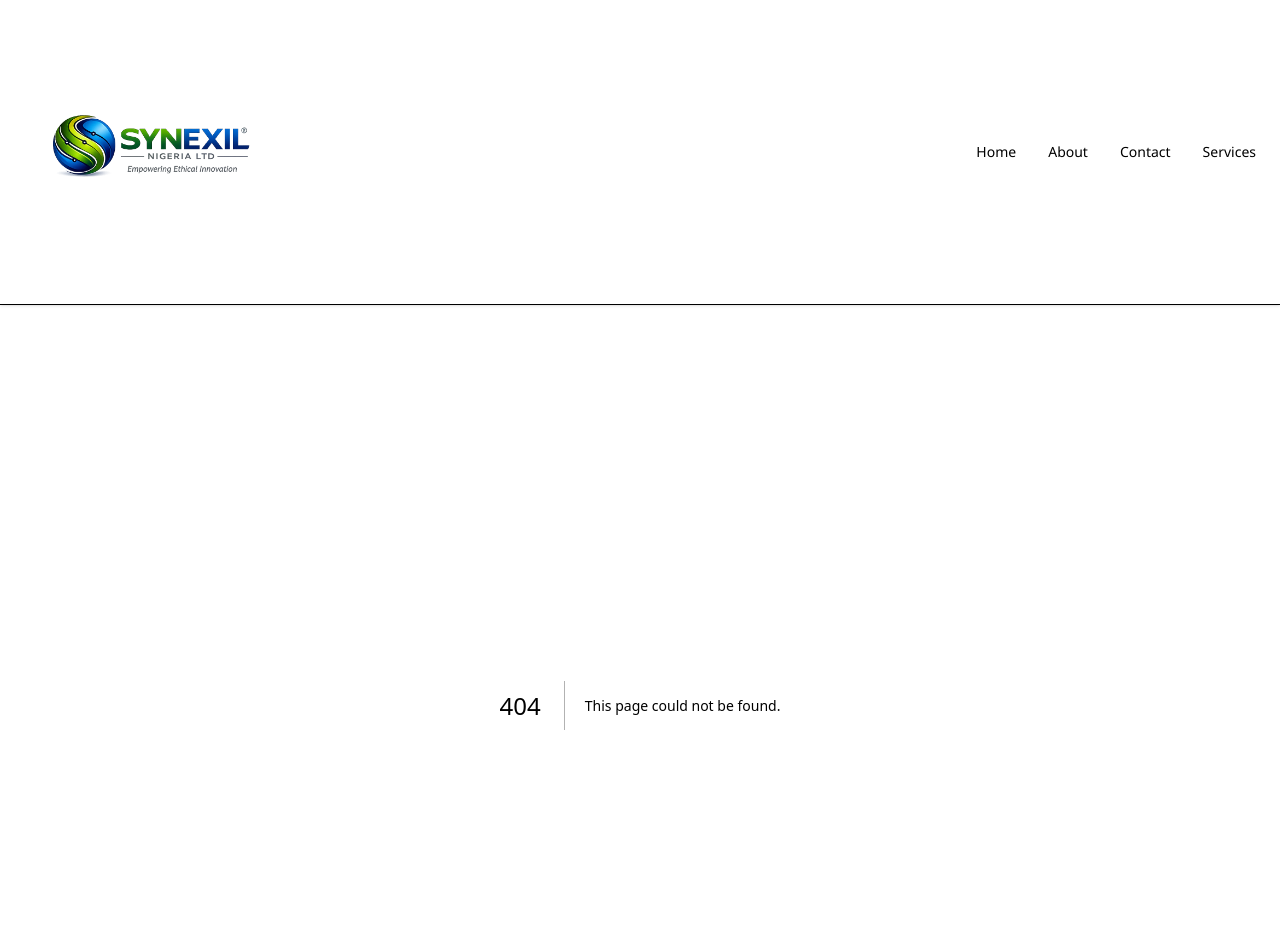
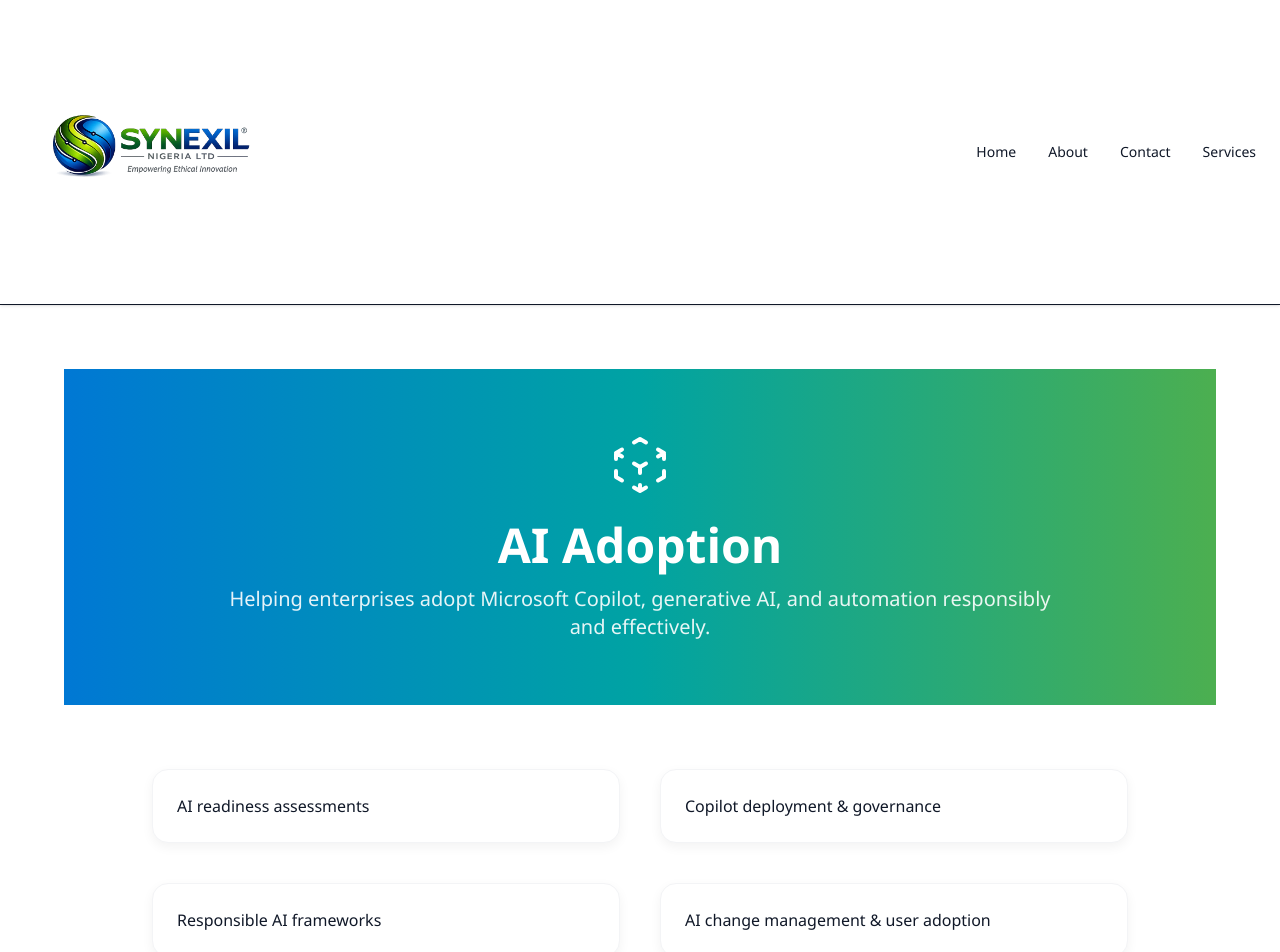
Before and after one commit to Debbiejava/synexilweb, a Next.js app: page /services/ai-adoption in a window 1280 px wide. Before the commit this address had no page. Shown: the top 952 px of the page. Built offline with nearby package versions, Linux system fonts and the light colour scheme.

Commit message:
added new service

```diff
--- /dev/null
+++ b/src/app/services/ai-adoption/page.tsx
@@ -0,0 +1,33 @@
+import {
+  CubeTransparentIcon,
+} from "@heroicons/react/24/outline";
+
+import ServiceHero from "@/components/ServiceHero";
+import ServiceFeatureList from "@/components/ServiceFeatureList";
+import ServiceCTA from "@/components/ServiceCTA";
+
+
+export default function AIAdoptionPage() {
+  return (
+    <main className="px-8 py-16">
+      <ServiceHero
+        title="AI Adoption"
+        subtitle="Helping enterprises adopt Microsoft Copilot, generative AI, and automation responsibly and effectively."
+        icon={<CubeTransparentIcon className="h-16 w-16 text-white" />}
+      />
+
+      <ServiceFeatureList
+        features={[
+          "AI readiness assessments",
+          "Copilot deployment & governance",
+          "Responsible AI frameworks",
+          "AI change management & user adoption",
+          "AI champions network setup",
+          "Workflow automation & optimization",
+        ]}
+      />
+
+      <ServiceCTA />
+    </main>
+  );
+}
--- a/src/components/Hero.tsx
+++ b/src/components/Hero.tsx
@@ -18,7 +18,8 @@
           <div className="mt-8 flex gap-4">
             <a
               href="/services"
-              className="bg-synexil-green text-green px-6 py-3 rounded-lg font-semibold shadow-md hover:bg-green-600 transition"
+              className="bg-synexil-green text-black px-6 py-3 rounded-lg font-semibold shadow-md hover:bg-green-600 transition"
+
             >
               Explore Services
             </a>
--- a/src/components/Navbar.tsx
+++ b/src/components/Navbar.tsx
@@ -40,6 +40,7 @@
               <Link href="/services/m365-management" className="block px-4 py-3 hover:bg-synexil-light">M365 Management</Link>
               <Link href="/services/training" className="block px-4 py-3 hover:bg-synexil-light">Training</Link>
               <Link href="/services/product-development" className="block px-4 py-3 hover:bg-synexil-light">Product Development</Link>
+              <Link href="/services/ai-adoption" className="block px-4 py-3 hover:bg-synexil-light">AI Adoption</Link>
             </div>
           </div>
         </div>
@@ -67,6 +68,7 @@
             <Link href="/services/m365-management" className="block py-2">M365 Management</Link>
             <Link href="/services/training" className="block py-2">Training</Link>
             <Link href="/services/product-development" className="block py-2">Product Development</Link>
+            <Link href="/services/ai-adoption" className="block py-2">AI Adoption</Link>
           </div>
         </div>
       )}
--- a/src/components/ServicesOverview.tsx
+++ b/src/components/ServicesOverview.tsx
@@ -10,6 +10,7 @@
     { name: "M365 Management", href: "/services/m365-management" },
     { name: "Training & Upskilling", href: "/services/training" },
     { name: "Product Development", href: "/services/product-development" },
+    { name: "AI Adoption", href: "/services/ai-adoption" },
   ];
 
   return (
```
